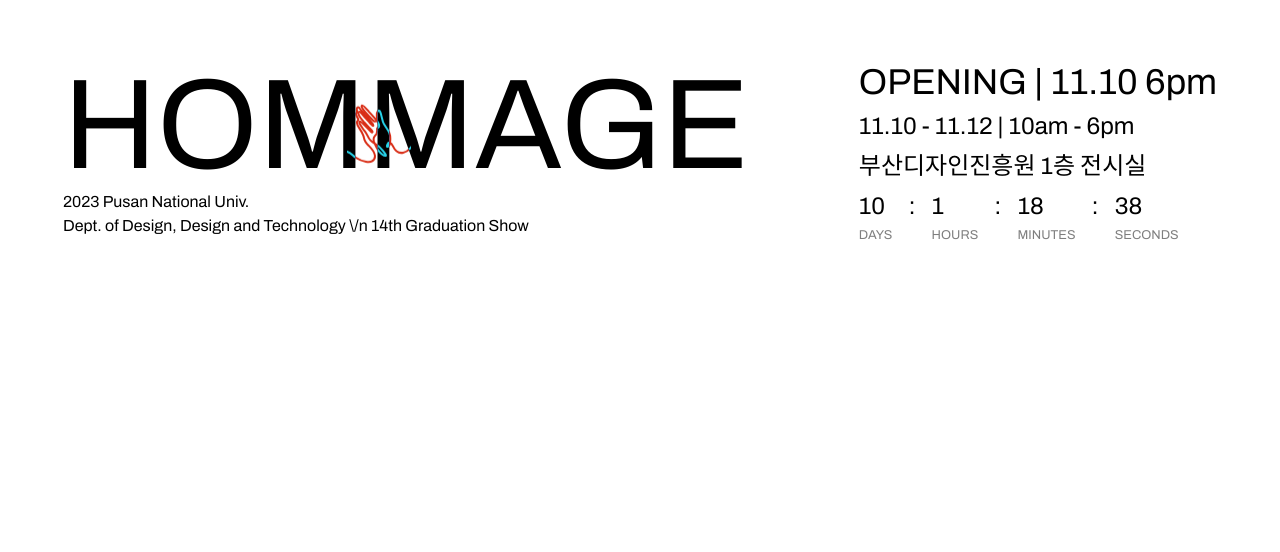
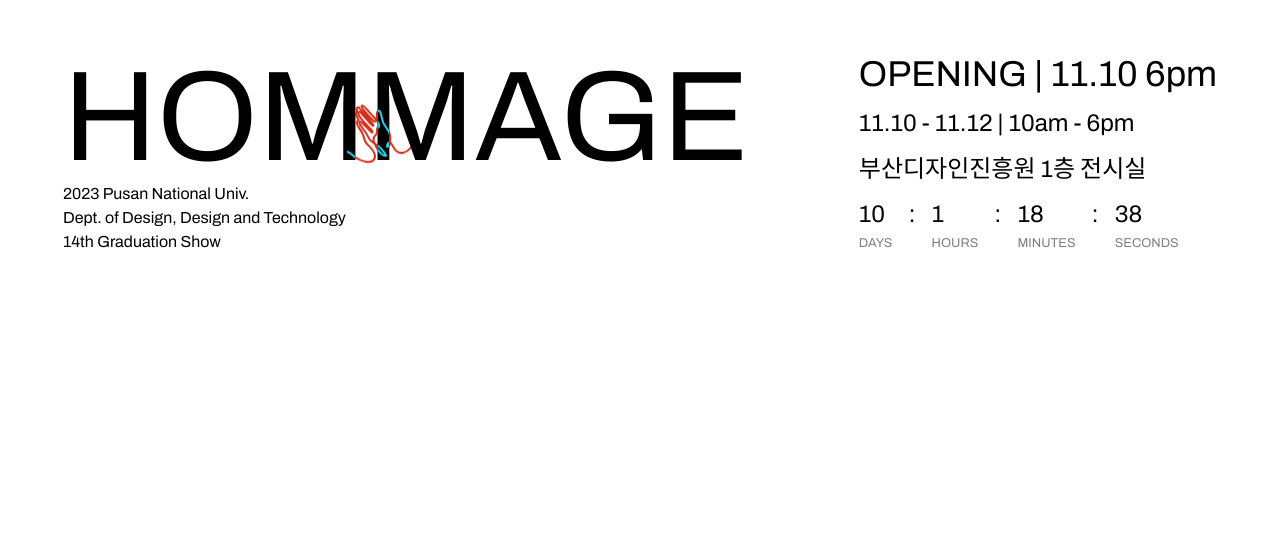
Before and after one commit to PNU-DT-2023/dt-grad-14, a Next.js app: page /profile in a window 1280 px wide. Shown: the part 246-798 px from the top of the page. Built offline with nearby package versions, Linux system fonts and the light colour scheme.

Commit message:
[FIX] 오타수정

```diff
--- a/src/components/Footer/Footer.js
+++ b/src/components/Footer/Footer.js
@@ -18,7 +18,7 @@ export default function Footer() {
                             <p className="text-base">오마주 : 우리는 우리가 사랑하는 것들의 총체</p>
                             <p className="text-sm font-light">부산대학교 디자인학과 디자인앤테크놀로지 전공 14회 졸업전시 </p>
                             <p className="text-sm font-light">Dept. of Design, Design and Technology   <br />
-                            14th Grauation Show </p>
+                            14th Graduation Show </p>
                         </div>
 
                     </div>
--- a/src/components/Page/TimerPage.js
+++ b/src/components/Page/TimerPage.js
@@ -11,7 +11,9 @@ export default function TimerPage() {
         <header className="header">
           <h1 className="title text-6xl lg:text-9xl md:w-full">HOMMAGE</h1>
           <div>2023 Pusan National Univ.</div>
-          <div>Dept. of Design, Design and Technology \/n 14th Graduation Show</div>
+          <div>Dept. of Design, Design and Technology
+            <br></br>
+            14th Graduation Show</div>
         </header>
         <div className='content-wrapper flex flex-col gap-2 justify-between'>
           <h1 className='lg:text-4xl text-3xl'>OPENING | 11.10 6pm</h1>
```
